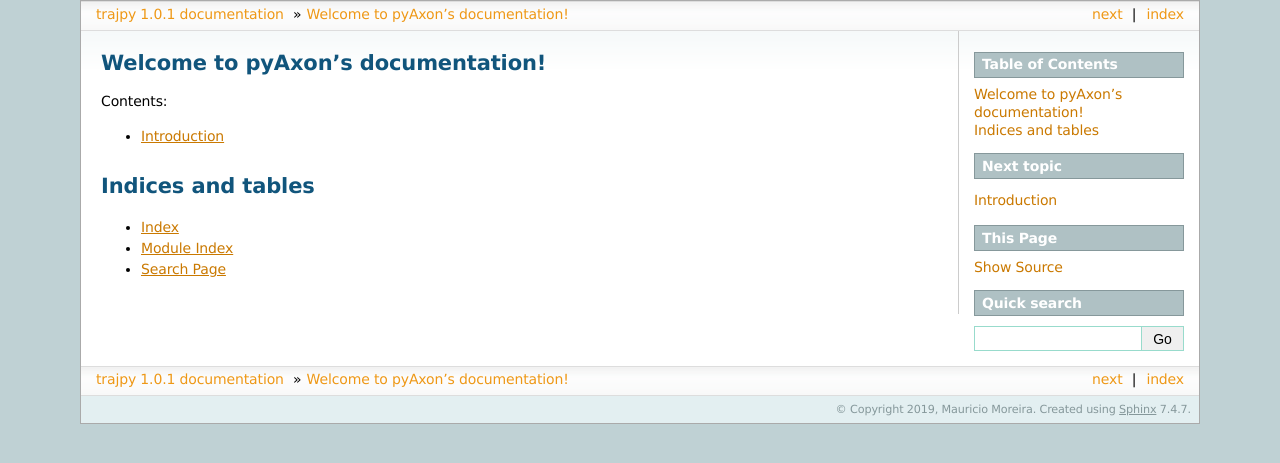
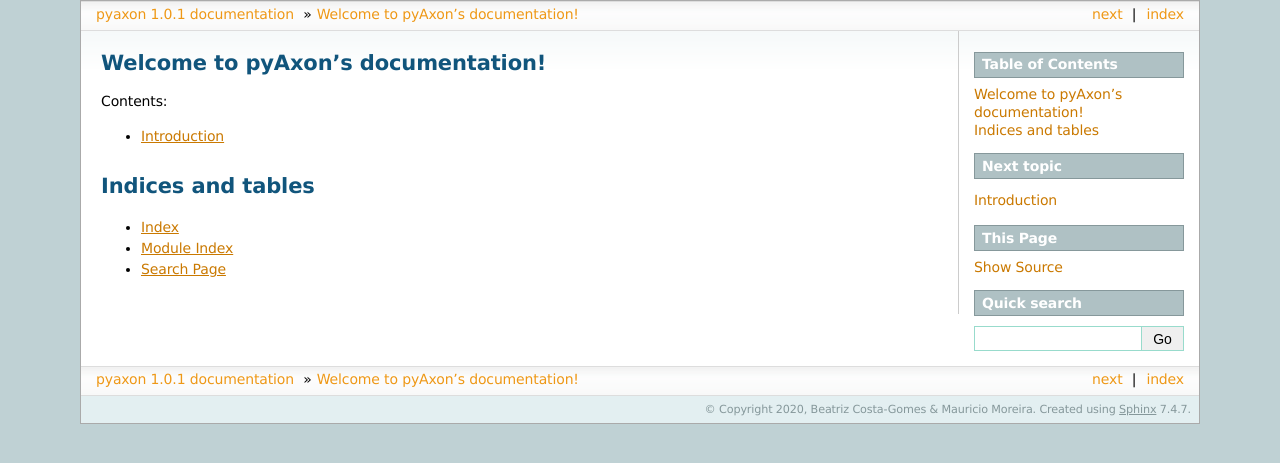
Before and after one commit to mooniean/axonalGrowth, a Sphinx documentation site: the page built from docs/index.rst, in a window 1280 px wide. Shown: the top 463 px of the page. Built offline with Sphinx 7.4.7, drawn with Linux system fonts in a browser that asks for light colours; pages that are not in the unit, such as notebooks, are missing from menus.

Commit message:
update conf

```diff
--- a/docs/conf.py
+++ b/docs/conf.py
@@ -20,9 +20,9 @@
 
 # -- Project information -----------------------------------------------------
 
-project = 'trajpy'
-copyright = '2019, Mauricio Moreira'
-author = 'Mauricio Moreira'
+project = 'pyaxon'
+copyright = '2020, Beatriz Costa-Gomes & Mauricio Moreira'
+author = 'Beatriz Costa-Gomes & Mauricio Moreira'
 
 # The short X.Y version
 version = ''
```
